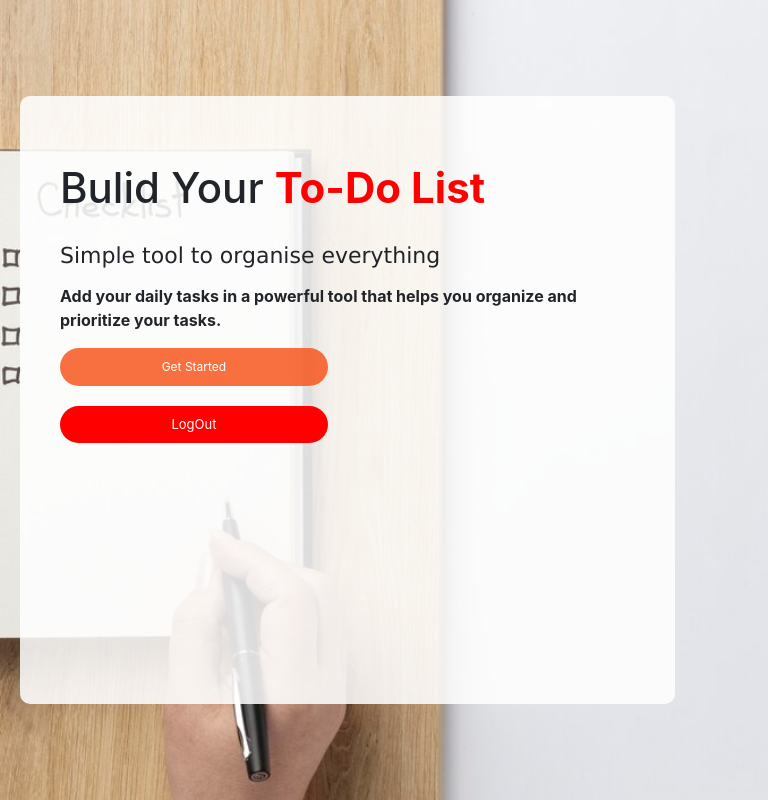
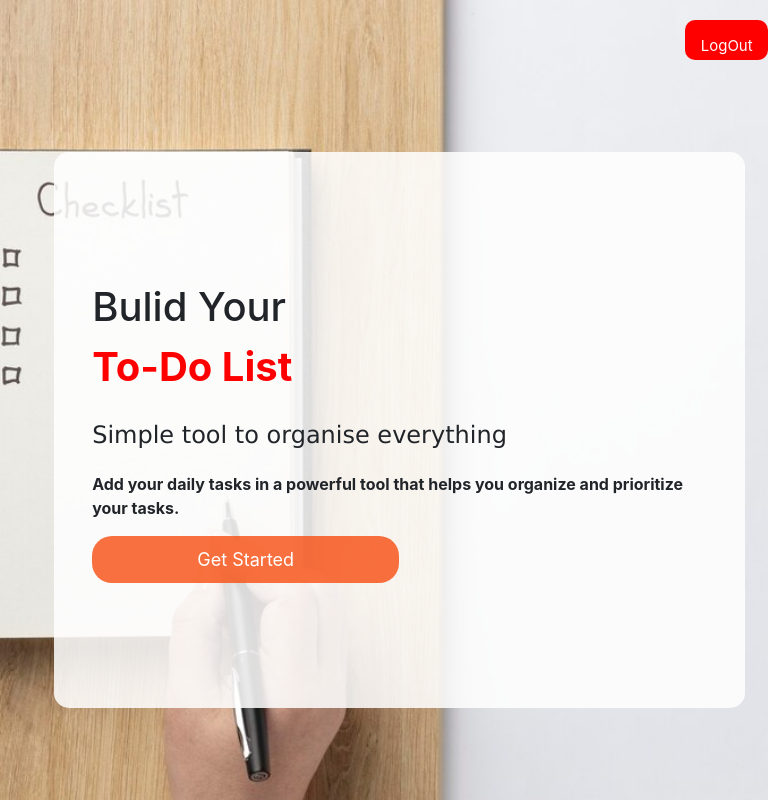
Before and after one commit to sharayuaswale-23/TodoList-website, a React (Create React App) app: page /home in a window 768 px wide. Built offline with nearby package versions, Linux system fonts and the light colour scheme.

Commit message:
twelvth commit

```diff
--- a/src/components/Login/login.css
+++ b/src/components/Login/login.css
@@ -5,8 +5,9 @@
   justify-content: center;
   align-items: center;
   padding: 20px;
-  min-height: 100vh;
+  height: 100vh;
   background-color: #f9f9f9;
+  box-sizing: border-box;
 }
 
 .login-img {
@@ -89,10 +90,22 @@ button.btn:hover {
   text-decoration: underline;
 }
 
+
+@media (min-width: 768px) {
+
+  .login-cont {
+    width: 100%;
+  }
+  .login-form {
+    width: 100%;
+    max-width: 450px;
+}
+
+}
+
 @media (min-width: 1024px) {
   .login-cont {
       flex-direction: row;
-      justify-content: space-between;
       align-items: center;
       padding: 40px;
   }
--- a/src/components/SignUp/signup.css
+++ b/src/components/SignUp/signup.css
@@ -1,16 +1,17 @@
 .signup-container {
+  width: 100%;
   display: flex;
   justify-content: center;
   align-items: center;
-  min-height: 80vh;
-  background-color: #f9f9f9;
+  height: 100vh;
   padding: 20px;
+  box-sizing: border-box;
+  padding-top: 15%;
 }
 
 .signup-cont {
-  width: 100%;
-  max-width: 400px;
-  background-color: #fff;
+  width: 40%;
+  height: 100%;
   border-radius: 10px;
   box-shadow: 0px 4px 10px rgba(0, 0, 0, 0.1);
   padding: 20px;
@@ -19,6 +20,7 @@
 
 .signup-form {
   width: 100%;
+  padding-bottom: 20px;
 }
 
 .heading {
@@ -49,39 +51,61 @@ input.form-control {
 }
 
 
-@media (min-width: 768px) {
-  .signup-cont {
-      max-width: 500px;
-      padding: 30px;
+@media (min-width: 375px) {
+
+  .signup-cont{
+    width: 100%;
+
   }
 
 }
 
-@media (min-width: 1024px) {
-  .signup-container {
-      padding: 40px;
+@media (min-width: 768px) {
+
+  .signup-container{
+    padding-top: 10%;
   }
 
-  .signup-cont {
-      max-width: 600px;
+  .signup-cont{
+    width: 60%;
+  }
+
+  .signup-form {
+      width: 100%;
+      height: 100%;
       display: flex;
       flex-direction: column;
       justify-content: center;
   }
+}
+@media (min-width: 1024px) {
+
+  .signup-container{
+    padding-top: 5%;
+    width: 100%;
+  }
+
+  .signup-cont {
+      width: 50%;
+      height: 100%;
+      display: flex;
+      flex-direction: column;
+      justify-content: center;
+      align-items: center;
+  }
 
   .signup-form {
       padding: 20px;
+      width: 80%;
   }
 
 }
 
 @media (min-width: 1440px) {
-  .signup-cont {
-      max-width: 520px;
+
+  .signup-cont{
+    width: 50%;
   }
-  .signup-form {
-    padding: 40px;
- }
 
   .heading {
       font-size: 30px;
--- a/src/components/Todolist/todolist.css
+++ b/src/components/Todolist/todolist.css
@@ -64,15 +64,14 @@
     padding: 10px;
     border-radius: 5px;
     cursor: pointer;
-    z-index: 200;
   }
   .popup-container {
     background-color: white;
     padding: 20px;
     border-radius: 12px;
     box-shadow: 0 8px 16px rgba(0, 0, 0, 0.2);
-    width: 80%;
-    height: 80%;
+    width: 100vw;
+    height: 100vh;
     display: flex;
     flex-direction: column;
     justify-content: center;
@@ -98,20 +97,7 @@
   width: 100%;
   height: 100vh;
 }
-/* .todo-main-cont{
-  width: 100%;
-  height: 100vh;
-  display: flex;
-  flex-direction: row;
-} */
-/* .sidebar-main-cont{
-  width: 20%;
-  height: 100vh;
-  display: flex;
-  flex-direction: column;
- background-color: #fcfaf8;
-  padding: 10px;
-} */
+
 .sidebar-main-cont button{
   margin: 10px 0px;
   padding: 10px;
@@ -189,32 +175,6 @@ button:focus{
 .filter-button{
   display: flex;
   flex-direction: column;
-}
-.form-container{
-  display: flex;
-  flex-direction: column;
-  padding: 15px;
-  border: 1px solid black;
-  border-radius: 15px;
-}
-.form-container input{
-  margin: 5px;
-  border-radius: 8px;
-}
-.form-container textarea{
-  margin: 5px;
-  border-radius: 8px;
-}
-.form-container select{
-  margin: 5px;
-  border-radius: 8px;
-  padding: 10px;
-}
-.form-container button{
-  margin: 5px;
-  border-radius: 8px;
-  padding: 10px 15px;
-  margin-left: 5px;
 }
 .btndiv{
   display: flex;
@@ -316,17 +276,6 @@ right: 20px;
 ul{
   list-style: none;
 }
-.form-container{
-  background-color: rgb(252, 251, 250);
-  width: 50%;
-  border: none;
-}
-.form-container input{
-outline: none;
-}
-.form-container textarea{
-  outline: none;
-}
 .save-cont{
   background-color: rgb(248, 245, 245);
   border-radius: 10px;
@@ -334,6 +283,7 @@ outline: none;
   margin-bottom: 10px;
   box-shadow: 0 8px 16px rgba(0, 0, 0, 0.2);
 }
+
 .popup-overlay {
   position: fixed;
   top: 0;
@@ -344,8 +294,8 @@ outline: none;
   display: flex;
   justify-content: center;
   align-items: center;
-  z-index: 1000;
 }
+
 .popup-container {
   background-color: white;
   padding: 20px;
@@ -359,6 +309,7 @@ outline: none;
   align-items: center;
   overflow: hidden;
 }
+
 .form-container {
   width: 100%;
   height: 100%;
@@ -366,8 +317,9 @@ outline: none;
   flex-direction: column;
   justify-content: space-between;
   padding: 20px;
-  border-radius: 8px;
+  border-radius: 15px;
 }
+
 .form-container input,
 .form-container textarea,
 .form-container select {
@@ -378,18 +330,21 @@ outline: none;
   font-size: 16px;
   outline: none;
 }
+
 .form-container input:focus,
 .form-container textarea:focus,
 .form-container select:focus {
   border-color: #a81f00;
   box-shadow: 0 0 5px rgba(168, 31, 0, 0.5);
 }
+
 .form-container .btndiv {
   display: flex;
   justify-content: flex-end;
   gap: 10px;
   margin-top: 20px;
 }
+
 .form-container .btndiv button {
   padding: 10px 20px;
   border: none;
@@ -398,14 +353,71 @@ outline: none;
   cursor: pointer;
   transition: background-color 0.3s ease;
 }
+
 .form-container .btndiv button:first-child {
   background-color: #a81f00;
   color: white;
 }
+
 .form-container .btndiv button:last-child {
   background-color: #ddd;
   color: #333;
 }
+
 .form-container .btndiv button:hover {
   opacity: 0.9;
 }
+
+/* Responsive Styles */
+@media (max-width: 1024px){
+  .popup-container{
+    height: 40%;
+    width: 40%;
+  }
+}
+@media (max-width: 1024px) and (max-height: 600px){
+  .popup-container{
+    height: auto;
+    width: 40%;
+  }
+}
+@media (max-width: 930px) {
+  .popup-container {
+    width: 75%;
+    height: auto;
+    padding: 15px;
+  }
+
+  .form-container {
+    padding: 10px;
+  }
+
+  .form-container input,
+  .form-container textarea,
+  .form-container select {
+    font-size: 14px;
+  }
+
+  .form-container .btndiv button {
+    padding: 8px 25px;
+    font-size: 14px;
+  }
+}
+
+@media (max-width: 480px) {
+  .popup-container {
+    width: 75%;
+    border-radius: 0;
+  }
+
+  .form-container input,
+  .form-container textarea,
+  .form-container select {
+    font-size: 12px;
+  }
+
+  .form-container .btndiv button {
+    padding: 8px 25px;
+    font-size: 12px;
+  }
+}
--- a/src/components/Todolist/todolist.js
+++ b/src/components/Todolist/todolist.js
@@ -3,17 +3,12 @@ import { ref, set, push, onValue, remove, update } from "firebase/database";
 import { onAuthStateChanged } from "firebase/auth";
 import { auth, db } from "../../firebase";
 import "./todolist.css"; // Optional for styling
-import { FaEdit } from "react-icons/fa";
-import { MdDelete } from "react-icons/md";
-import { FaComment } from "react-icons/fa";
-import { RiDeleteBack2Line } from "react-icons/ri";
 import { FaInbox } from "react-icons/fa";
 import { MdToday } from "react-icons/md";
 import { MdOutlineTaskAlt } from "react-icons/md";
 import { IoMdAddCircle } from "react-icons/io";
 import { IoTodayOutline } from "react-icons/io5";
 import { HiMiniCalendarDays } from "react-icons/hi2";
-import { IoMdAdd } from "react-icons/io";
 import { RiDeleteBack2Fill } from "react-icons/ri";
 import { FaBars } from "react-icons/fa";
 import { FaRegComment } from "react-icons/fa";
--- a/src/components/home/home.css
+++ b/src/components/home/home.css
@@ -1,6 +1,6 @@
 .home-cont {
   width: 100%;
-  height: 100%;
+  height: 100vh;
   box-sizing: border-box;
 }
 
@@ -11,7 +11,6 @@
   background-repeat: no-repeat;
   background-size: cover;
   display: flex;
-  padding: 20px;
   box-sizing: border-box;
   background-position: center;
 }
@@ -20,14 +19,26 @@
 }
 
 .right {
-  padding: 20px;
   border-radius: 10px;
   width: 45%;
+  height: 100%;
   align-self: center;
+  display: flex;
+  flex-direction: column;
 }
-
+.logbtn{
+height: 10%;
+display: flex;
+justify-content: right;
+}
 .info{
    width: 90%;
+   height: 90%;
+   display: flex;
+   flex-direction: column;
+   justify-content: center;
+   align-items: left;
+   padding: 5%;
 }
 .head {
   font-weight: 500;
@@ -51,7 +62,7 @@ h4 {
   width: 50%;
   max-width: 600px;
   background-color: rgba(248, 83, 24, 0.825);
-  height: 50px;
+  padding: 10px;
   font-size: 18px;
   color: white;
   border-radius: 20px;
@@ -69,116 +80,60 @@ h4 {
 }
 
 .mylogoutbtn {
-  width: 44%;
-  max-width: 600px;
+  padding: 2%;
   background-color:red;
-  height: 50px;
-  font-size: 18px;
+  font-size: 15px;
   color: white;
-  border-radius: 20px;
+  border-radius: 10px;
   border: none;
   outline: none;
   cursor: pointer;
 }
 
-
-@media (min-width: 1024px) {
-  .home-cont{
-  display: flex;
-  box-sizing: border-box;
-  background-position: center;
-}
-
-.left{
-  width: 55%;
-}
-
-.right {
-  padding: 20px;
-  border-radius: 10px;
-  width: 45%;
-  align-self: center;
-  background-color: transparent;
-  margin-left: 20px;
-
-}
-.para{
-  padding-top: 10px;
-}
-
-}
-
-@media (max-width: 768px) {
-
+@media (max-width: 768px){
   .left{
     display: none;
   }
   .right{
-    background-color: rgba(255, 255, 255, 0.855);
-    width: 90%;
-    height: 80%;
-    padding-left: 40px;
+    width: 100%;
   }
   .info{
-    margin-top: 40px;
+    background: transparent;
+    background-color: rgba(255, 255, 255, 0.855);
+    padding: 5%;
+    margin: 7%;
+    border-radius: 15px;
+    height: 90%;
   }
-  .head{
-    font-size: 42px;
-  }
-  .para{
-    font-size: 16px;
-  }
-  .todo{
-    font-size: 42px;
-  }
-  h4{
-    font-size: 22px;
-  }
-  .mybtn {
-    width: 50%;
-    height: 38px;
-    font-size: 12px;
-  }
-  .mylogoutbtn{
-    width: 45%;
-    height: 37px;
-    font-size: 13px;
+  .logbtn{
+    height: 10%;
   }
 }
-
-
-@media (max-width: 375px) {
-
+@media (max-width: 1024px){
+  .info{
+    padding: 10%;
+    height: 95%;
+  }
+  .logbtn{
+    height: 5%;
+  }
+}
+@media (max-width: 1024px) and (max-height: 1180px){
   .left{
   display: none;
 }
 .right{
+  width: 100%;
+}
+.info{
+  background: transparent;
   background-color: rgba(255, 255, 255, 0.855);
-    width: 90%;
-    height: 80%;
+  padding: 5%;
+  margin: 12% 7%;
+  border-radius: 15px;
+  height: 95%;
 }
-  .head{
-    font-size: 20px;
+.logbtn{
+  height: 5%;
 }
-  .para{
-    font-size: 10px;
 }
-  .todo{
-    font-size: 20px;
-  }
-  h4{
-    font-size: 15px;
-    margin-top: 20px;
-  }
-  .mybtn {
-    width: 50%;
-    height: 38px;
-    font-size: 12px;
-  }
-  .mylogoutbtn{
-    width: 45%;
-    height: 37px;
-    font-size: 13px;
-  }
-
-}
--- a/src/components/home/home.js
+++ b/src/components/home/home.js
@@ -34,9 +34,17 @@ const Home = ()=>{
 
                 <div className='myhome'>
 
-                    <div className='left'></div>
+                    <div className='left'>
+                    </div>
 
                                 <div className='right'>
+
+                                <div className='logbtn'>
+
+                                    <button className='mylogoutbtn' onClick={onLogoutTodo}> LogOut </button>
+
+                                    </div>
+
 
                                     <div className='info'>
 
@@ -44,7 +52,7 @@ const Home = ()=>{
 
                                             <span className='todo'>  To-Do List </span>
 
-                                            <br/><br/>
+                                            <br/>
 
                                             <h4> Simple tool to organise everything </h4>
 
@@ -53,11 +61,7 @@ const Home = ()=>{
                                             <button className='mybtn' onClick={onGetStartedToDo}> Get Started </button>
 
                                     </div>
-                                    <div className='logbtn'>
 
-                                        <button className='mylogoutbtn' onClick={onLogoutTodo}> LogOut </button>
-
-                                    </div>
 
                                 </div>
 
```
Lines whose indentation alone changed are shown as unchanged.
